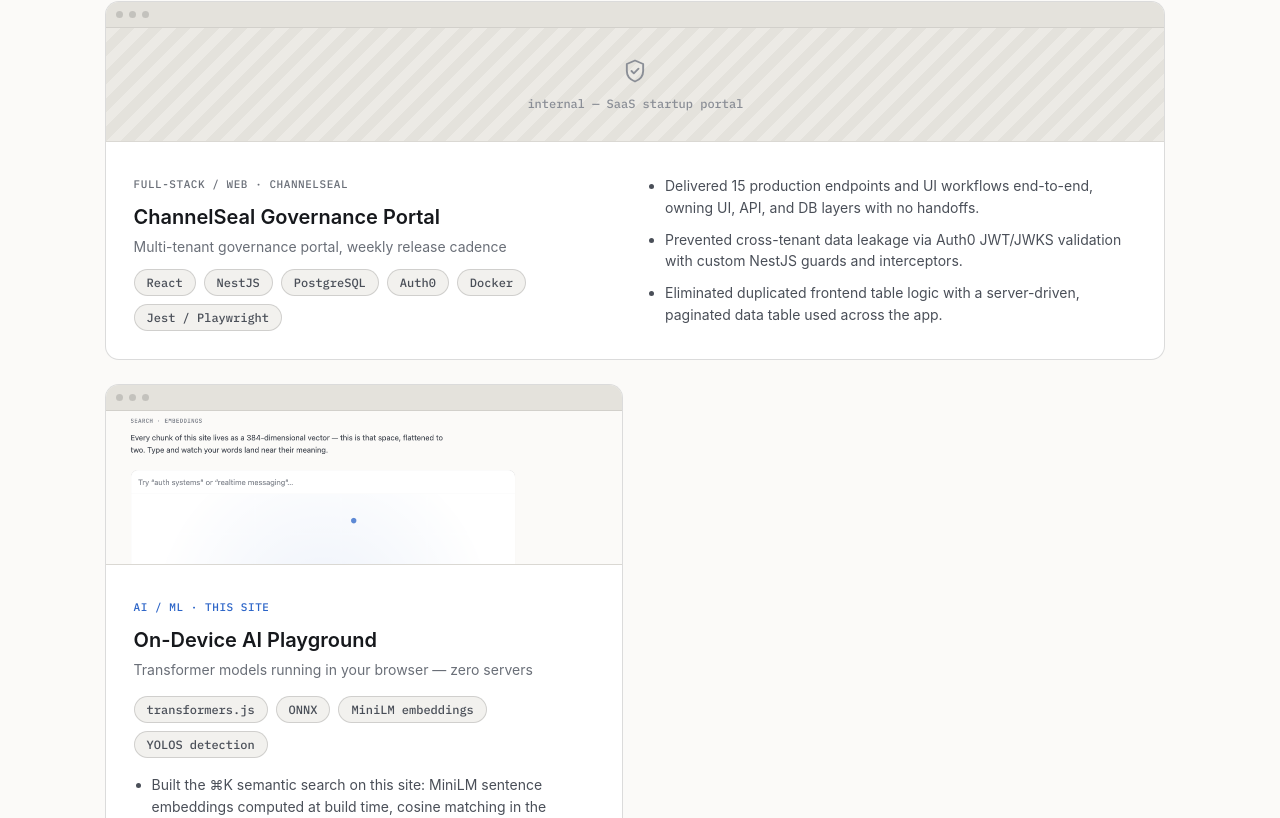
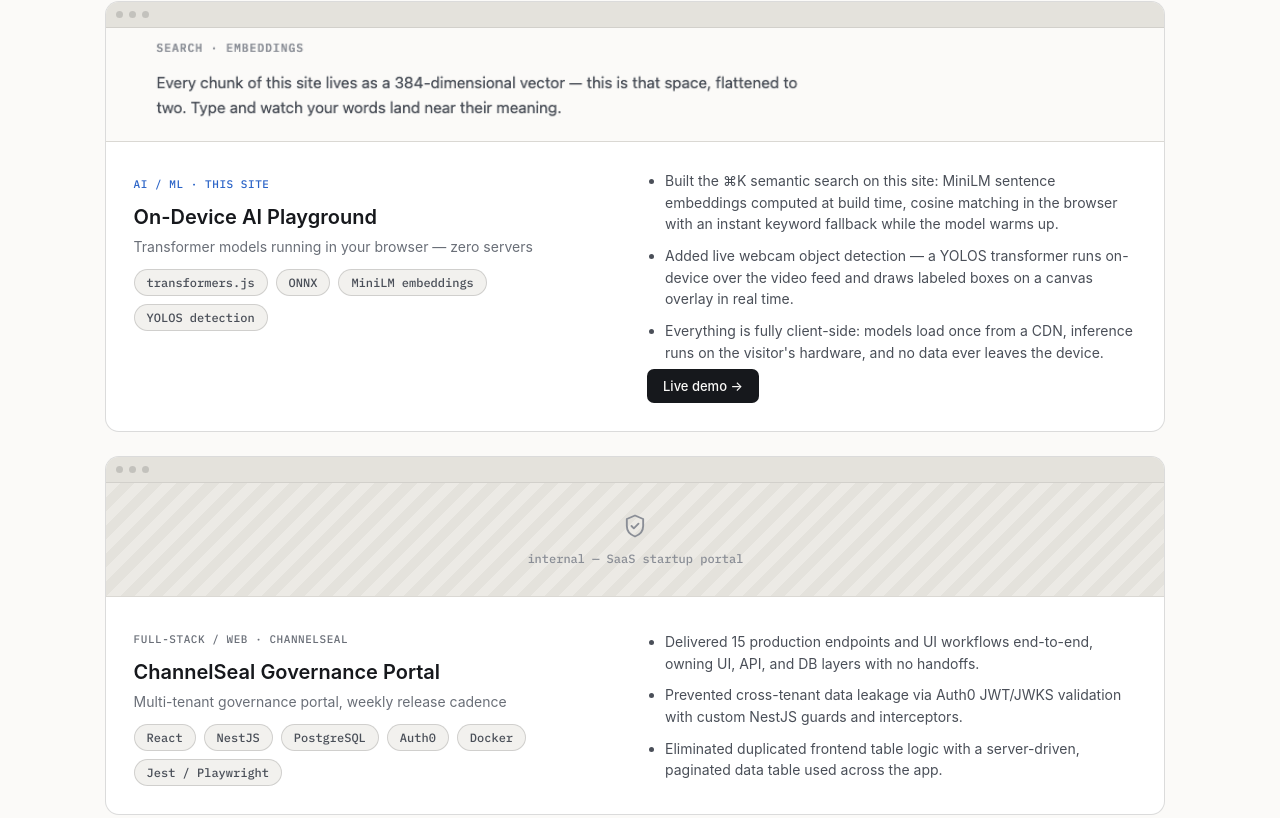
Before and after one commit to rudraasakariya/portfolio-website, a Next.js app: page /projects in a window 1280 px wide. Shown: the part 1502-2320 px from the top of the page. Built offline with nearby package versions, Linux system fonts and the light colour scheme.

Commit message:
Make ChannelSeal the closing full-width card on the projects grid
On-Device AI moves to featured-wide too so both trailing cards stack
without leaving a gap, and the featured-wide layout now renders its
action row so the live-demo/GitHub buttons don't disappear.

```diff
--- a/components/projects/project-card.tsx
+++ b/components/projects/project-card.tsx
@@ -144,7 +144,10 @@
             <div className="mb-3 text-[14px] text-(--text-tertiary)">{project.tagline}</div>
             <Tags project={project} />
           </div>
-          <ImpactList project={project} className="md:self-center" />
+          <div className="md:self-center">
+            <ImpactList project={project} />
+            <ActionRow project={project} />
+          </div>
         </div>
       </SpotlightCard>
     );
--- a/lib/content/projects.ts
+++ b/lib/content/projects.ts
@@ -121,6 +121,29 @@
     privateLabel: "Private — access-gated",
   },
   {
+    id: "on-device-ai",
+    year: "2026",
+    title: "On-Device AI Playground",
+    tagline: "Transformer models running in your browser — zero servers",
+    eyebrow: "AI / ML · this site",
+    eyebrowAccent: true,
+    category: ProjectCategory.AiMl,
+    layout: "featured-wide",
+    previewCaption: "live in-browser demo",
+    previewImage: "/projects/on-device-ai-preview.png",
+    previewTerminal: null,
+    previewIcon: null,
+    tags: ["transformers.js", "ONNX", "MiniLM embeddings", "YOLOS detection"],
+    impact: [
+      "Built the ⌘K semantic search on this site: MiniLM sentence embeddings computed at build time, cosine matching in the browser with an instant keyword fallback while the model warms up.",
+      "Added live webcam object detection — a YOLOS transformer runs on-device over the video feed and draws labeled boxes on a canvas overlay in real time.",
+      "Everything is fully client-side: models load once from a CDN, inference runs on the visitor's hardware, and no data ever leaves the device.",
+    ],
+    demoUrl: ROUTES.lab,
+    githubUrl: null,
+    privateLabel: null,
+  },
+  {
     id: "channelseal-portal",
     year: "2025",
     title: "ChannelSeal Governance Portal",
@@ -143,27 +166,4 @@
     githubUrl: null,
     privateLabel: null,
   },
-  {
-    id: "on-device-ai",
-    year: "2026",
-    title: "On-Device AI Playground",
-    tagline: "Transformer models running in your browser — zero servers",
-    eyebrow: "AI / ML · this site",
-    eyebrowAccent: true,
-    category: ProjectCategory.AiMl,
-    layout: "standard",
-    previewCaption: "live in-browser demo",
-    previewImage: "/projects/on-device-ai-preview.png",
-    previewTerminal: null,
-    previewIcon: null,
-    tags: ["transformers.js", "ONNX", "MiniLM embeddings", "YOLOS detection"],
-    impact: [
-      "Built the ⌘K semantic search on this site: MiniLM sentence embeddings computed at build time, cosine matching in the browser with an instant keyword fallback while the model warms up.",
-      "Added live webcam object detection — a YOLOS transformer runs on-device over the video feed and draws labeled boxes on a canvas overlay in real time.",
-      "Everything is fully client-side: models load once from a CDN, inference runs on the visitor's hardware, and no data ever leaves the device.",
-    ],
-    demoUrl: ROUTES.lab,
-    githubUrl: null,
-    privateLabel: null,
-  },
 ];
```
Also changed, not shown: public/search-map.json (+1 -1 lines), public/search-index.json.
